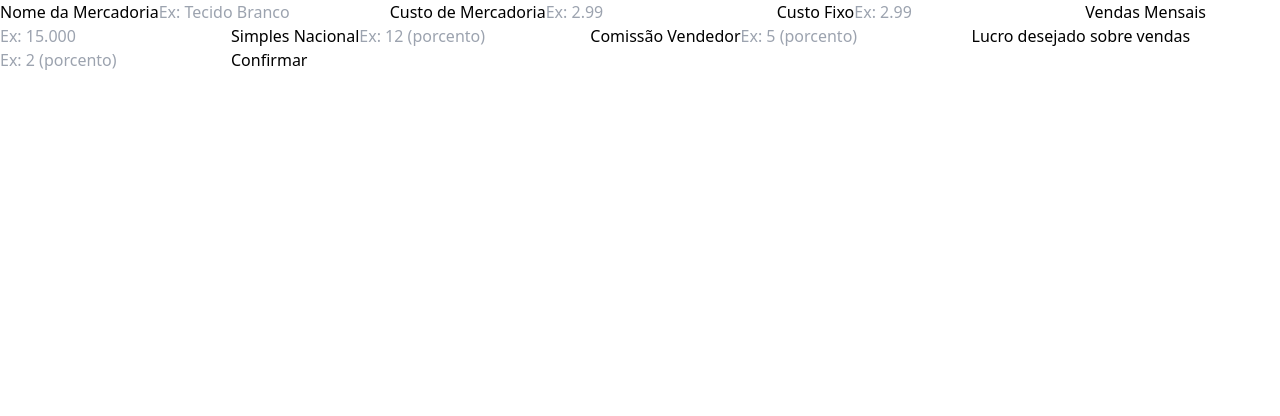
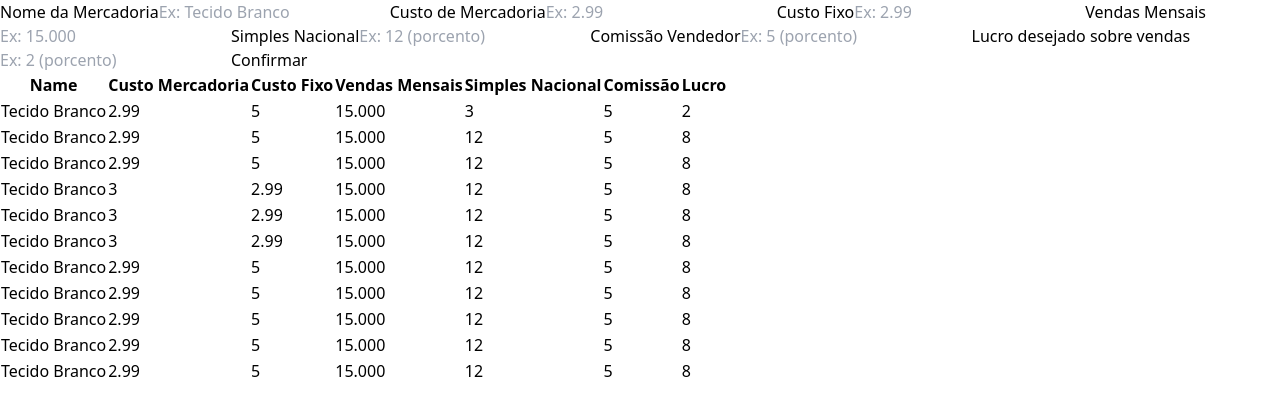
Before and after one commit to gbnunes7/pricing-app, a React (Vite) app: page / in a window 1280 px wide. Shown: the top 416 px of the page. Built offline with nearby package versions, Linux system fonts and the light colour scheme; data requests are answered from the project's data file.

Commit message:
Add feature to show sheet

```diff
--- a/db.json
+++ b/db.json
@@ -1,62 +1,112 @@
 {
   "users": [
     {
-      "id": "a6ed",
+      "id": "182b",
       "name": "Tecido Branco",
       "custo": "2.99",
+      "custoFixo": "5",
+      "vendasMensais": "15.000",
+      "simplesNacional": "3",
+      "comissao": "5",
+      "lucro": "2"
+    },
+    {
+      "id": "5030",
+      "name": "Tecido Branco",
+      "custo": "2.99",
+      "custoFixo": "5",
+      "vendasMensais": "15.000",
+      "simplesNacional": "12",
+      "comissao": "5",
+      "lucro": "8"
+    },
+    {
+      "id": "eaf6",
+      "name": "Tecido Branco",
+      "custo": "2.99",
+      "custoFixo": "5",
+      "vendasMensais": "15.000",
+      "simplesNacional": "12",
+      "comissao": "5",
+      "lucro": "8"
+    },
+    {
+      "id": "fc12",
+      "name": "Tecido Branco",
+      "custo": "3",
       "custoFixo": "2.99",
       "vendasMensais": "15.000",
       "simplesNacional": "12",
       "comissao": "5",
-      "lucro": "2"
+      "lucro": "8"
     },
     {
-      "id": "f2b6",
+      "id": "7567",
       "name": "Tecido Branco",
-      "custo": "2.99",
+      "custo": "3",
       "custoFixo": "2.99",
       "vendasMensais": "15.000",
       "simplesNacional": "12",
       "comissao": "5",
-      "lucro": "2"
+      "lucro": "8"
     },
     {
-      "id": "2860",
+      "id": "44db",
       "name": "Tecido Branco",
-      "custo": "2.99",
+      "custo": "3",
       "custoFixo": "2.99",
       "vendasMensais": "15.000",
       "simplesNacional": "12",
       "comissao": "5",
-      "lucro": "2"
+      "lucro": "8"
     },
     {
-      "id": "b1f3",
+      "id": "fdd3",
       "name": "Tecido Branco",
       "custo": "2.99",
-      "custoFixo": "2.99",
+      "custoFixo": "5",
       "vendasMensais": "15.000",
       "simplesNacional": "12",
-      "comissao": "5",
-      "lucro": "2"
-    },
-    {
-      "id": "e258",
-      "name": "Tecido Branco",
-      "custo": "2.99",
-      "custoFixo": "2.99",
-      "vendasMensais": "15.000",
-      "simplesNacional": "3",
       "comissao": "5",
       "lucro": "8"
     },
     {
-      "id": "32dd",
+      "id": "540b",
       "name": "Tecido Branco",
       "custo": "2.99",
-      "custoFixo": "2.99",
+      "custoFixo": "5",
       "vendasMensais": "15.000",
-      "simplesNacional": "3",
+      "simplesNacional": "12",
+      "comissao": "5",
+      "lucro": "8"
+    },
+    {
+      "id": "494d",
+      "name": "Tecido Branco",
+      "custo": "2.99",
+      "custoFixo": "5",
+      "vendasMensais": "15.000",
+      "simplesNacional": "12",
+      "comissao": "5",
+      "lucro": "8"
+    },
+    {
+      "id": "8880",
+      "name": "Tecido Branco",
+      "custo": "2.99",
+      "custoFixo": "5",
+      "vendasMensais": "15.000",
+      "simplesNacional": "12",
+      "comissao": "5",
+      "lucro": "8"
+    },
+    {
+      "id": "3634",
+      "name": "Tecido Branco",
+      "custo": "2.99",
+      "custoFixo": "5",
+      "vendasMensais": "15.000",
+      "simplesNacional": "12",
       "comissao": "5",
       "lucro": "8"
     }
--- a/src/components/Form/index.jsx
+++ b/src/components/Form/index.jsx
@@ -1,4 +1,6 @@
 import { useState } from "react"
+import Sheet from "../Sheet"
+
 
 const Form = () => {
 
@@ -37,10 +39,15 @@ const Form = () => {
             console.error('Error' + error)
         }
 
+
+
+
+
     }
 
     return(
-        <form onSubmit={handleSubmit} className="bg-gray-600 flex flex-col p-6 m-3.5 gap-2 rounded shadow-md md:w-2/4 lg:w-1/4">
+        <div className="flex h-full">
+        <form onSubmit={handleSubmit} className="bg-gray-600 flex flex-col p-6 m-3.5 gap-2 rounded shadow-md md:w-2/4 lg:w-1/4 h-3/4">
             <label className="text-xl text-white" htmlFor="nomeMercadoria">Nome da Mercadoria</label>
             <input className="border border-gray-300 p-1 rounded-md text-gray-700 placeholder-gray-500" type="text" id="nomeMercadoria" required placeholder="Ex: Tecido Branco" name="nomeMercadoria" minLength="3" maxLength="120" pattern="^[A-Za-z\s]+$" onChange={(e) => setNome(e.target.value)}/>
 
@@ -64,6 +71,8 @@ const Form = () => {
 
             <button type="submit" className="bg-blue-500 text-white py-2 px-4 mt-4 rounded hover:bg-blue-600 focus:outline-none focus:ring-2 focus:ring-blue-500">Confirmar</button>
         </form>
+        <Sheet/>
+        </div>
     )
 }
 
--- /dev/null
+++ b/src/components/Sheet/index.jsx
@@ -0,0 +1,46 @@
+import { useEffect, useState } from "react";
+const Sheet = () => {
+	const [produtos, setProdutos] = useState([]);
+
+	useEffect(() => {
+		fetch("http://localhost:3001/users")
+			.then((resultado) => resultado.json())
+			.then((dados) => {
+				setProdutos(dados);
+			});
+	}, []);
+
+	return (
+		<table className="w-3/4 h-full bg-white border border-gray-200">
+			<thead className="bg-gray-100 border-b border-gray-300">
+				<tr>
+					<th className="py-2 px-1 text-left text-gray-600">Name</th>
+					<th className="py-2 px-1 text-left text-gray-600">
+						Custo Mercadoria
+					</th>
+					<th className="py-2 px-1 text-left text-gray-600">Custo Fixo</th>
+					<th className="py-2 px-1 text-left text-gray-600">Vendas Mensais</th>
+					<th className="py-2 px-1 text-left text-gray-600">
+						Simples Nacional
+					</th>
+					<th className="py-2 px-1 text-left text-gray-600">Comissão</th>
+					<th className="py-2 px-1 text-left text-gray-600">Lucro</th>
+				</tr>
+			</thead>
+			<tbody>
+				{produtos.map((item) => (
+					<tr key={item.id} className="border-b border-gray-200">
+						<td className="py-2 px-1">{item.name}</td>
+						<td className="py-2 px-1">{item.custo}</td>
+						<td className="py-2 px-1">{item.custoFixo}</td>
+						<td className="py-2 px-1">{item.vendasMensais}</td>
+						<td className="py-2 px-1">{item.simplesNacional}</td>
+						<td className="py-2 px-1">{item.comissao}</td>
+						<td className="py-2 px-1">{item.lucro}</td>
+					</tr>
+				))}
+			</tbody>
+		</table>
+	);
+};
+export default Sheet;
```
